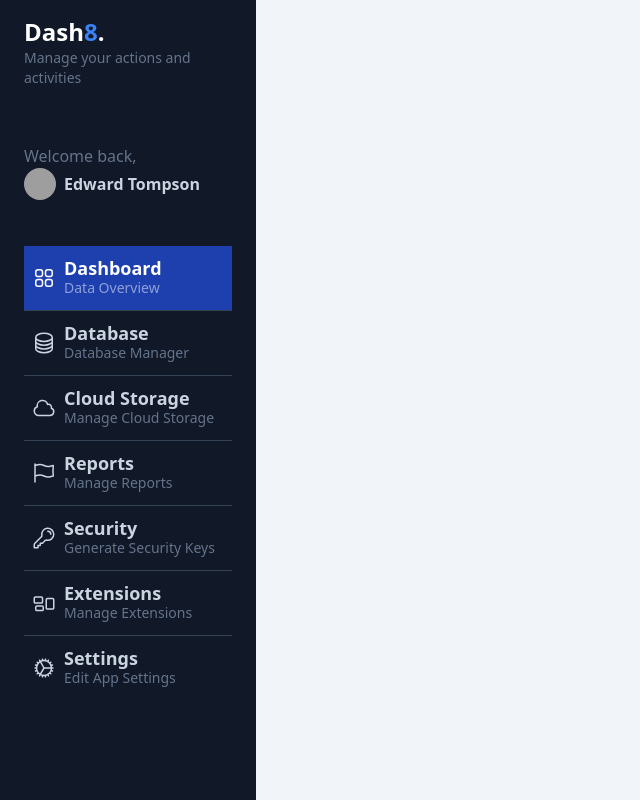
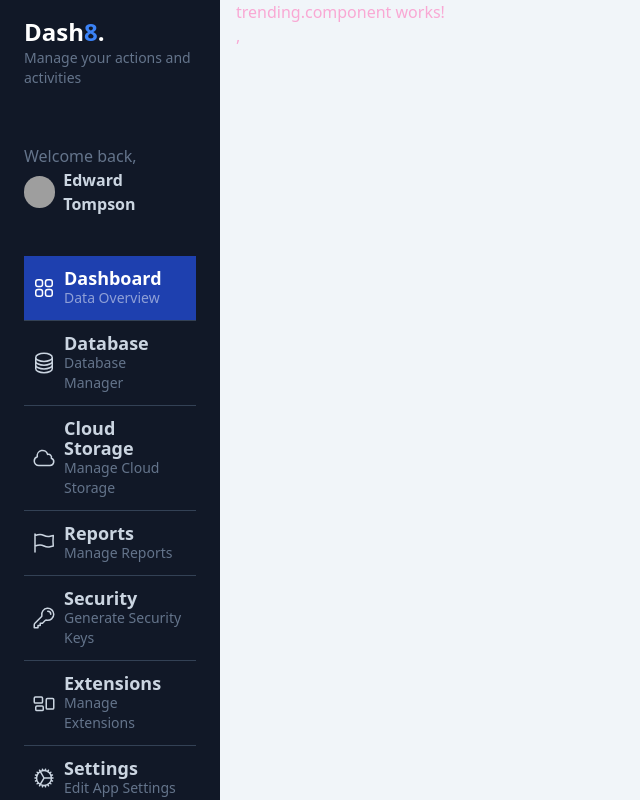
Before and after one commit to Leydy/Gifs-app, an Angular app: page /dashboard/trending in a window 1280 px wide. Before the commit this address led to /dashboard. Shown: the whole page, without its empty margins (0-640 px from the left). Built offline with nearby package versions, Linux system fonts and the light colour scheme; grey boxes are pictures that could not be loaded.

Commit message:
Rutas hijas

```diff
--- a/src/app/gifs/pages/dashboard-page/dashboard-page.component.html
+++ b/src/app/gifs/pages/dashboard-page/dashboard-page.component.html
@@ -1,6 +1,6 @@
 <div class="bg-slate-100 overflow-y-scroll w-screen h-screen antialiased text-slate-300 selection:bg-blue-600 selection:text-white">
     <div class="flex flex-col relative w-screen">
-        <div id="menu" class="bg-gray-900 min-h-screen z-10 text-slate-300 w-64 fixed left-0 h-screen overflow-y-scroll">
+        <div id="menu" class=" w-[220px] bg-gray-900 min-h-screen z-10 text-slate-300 fixed left-0 h-screen overflow-y-scroll">
            <div id="logo" class="my-4 px-6">
             <h1 class="text-lg md:text-2xl font-bold text-white">Dash<span class="text-blue-500">8</span>.</h1>
             <p class="text-slate-500 text-sm">Manage your actions and activities</p>
@@ -99,6 +99,7 @@
            </div>
         </div>
 
-
+      <div class="ml-[220px] px-4 flex flex-col flex-1 w-full h-full text-pink-300">
+           <router-outlet/>
     </div>
 </div>
--- a/src/app/gifs/pages/dashboard-page/dashboard-page.component.ts
+++ b/src/app/gifs/pages/dashboard-page/dashboard-page.component.ts
@@ -1,8 +1,9 @@
 import { Component } from '@angular/core';
+import { RouterOutlet } from '@angular/router';
 
 @Component({
   selector: 'app-dashboard-page',
-  imports: [],
+  imports: [RouterOutlet],
   templateUrl: './dashboard-page.component.html',
 
 })
```
Also changed, not shown: src/app/app.routes.ts (+10 -3 lines).
